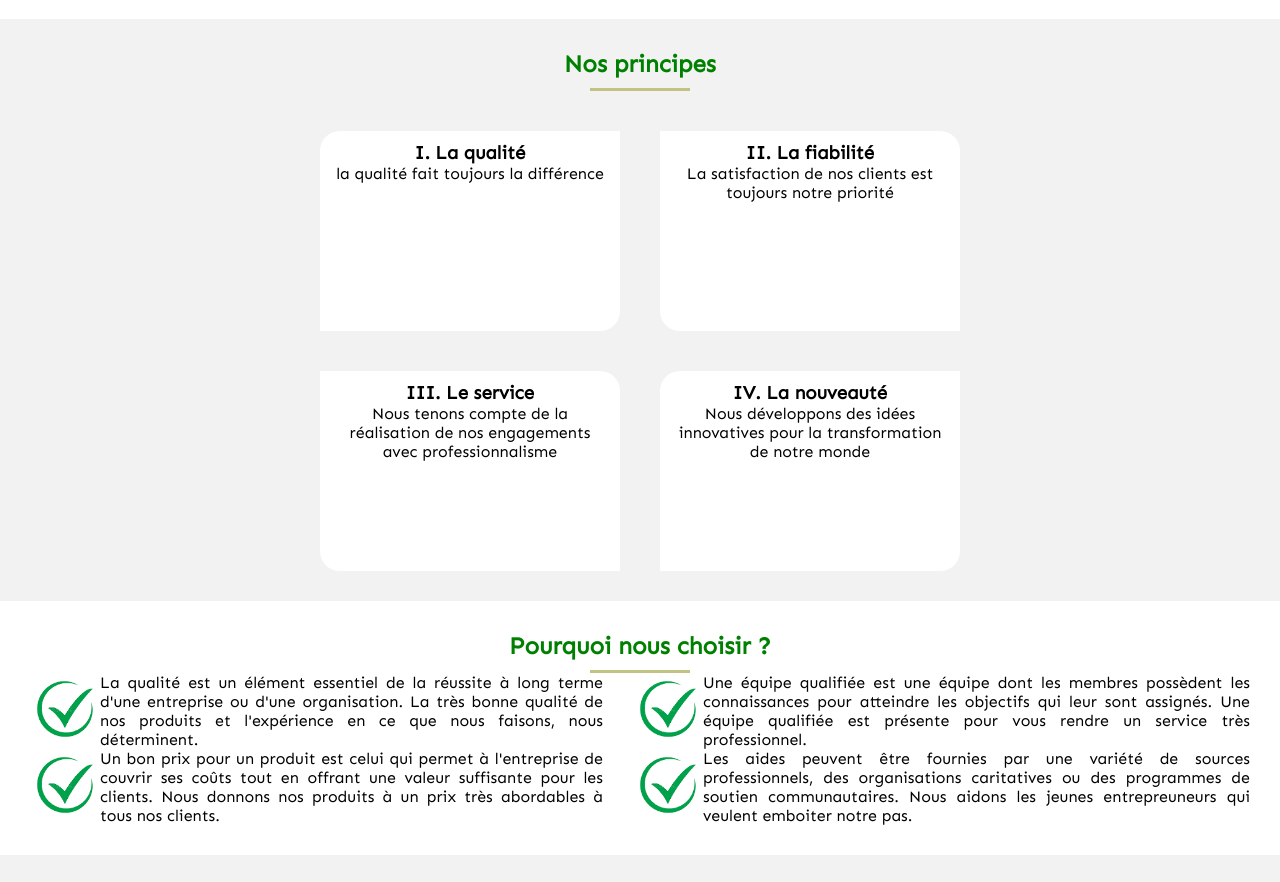
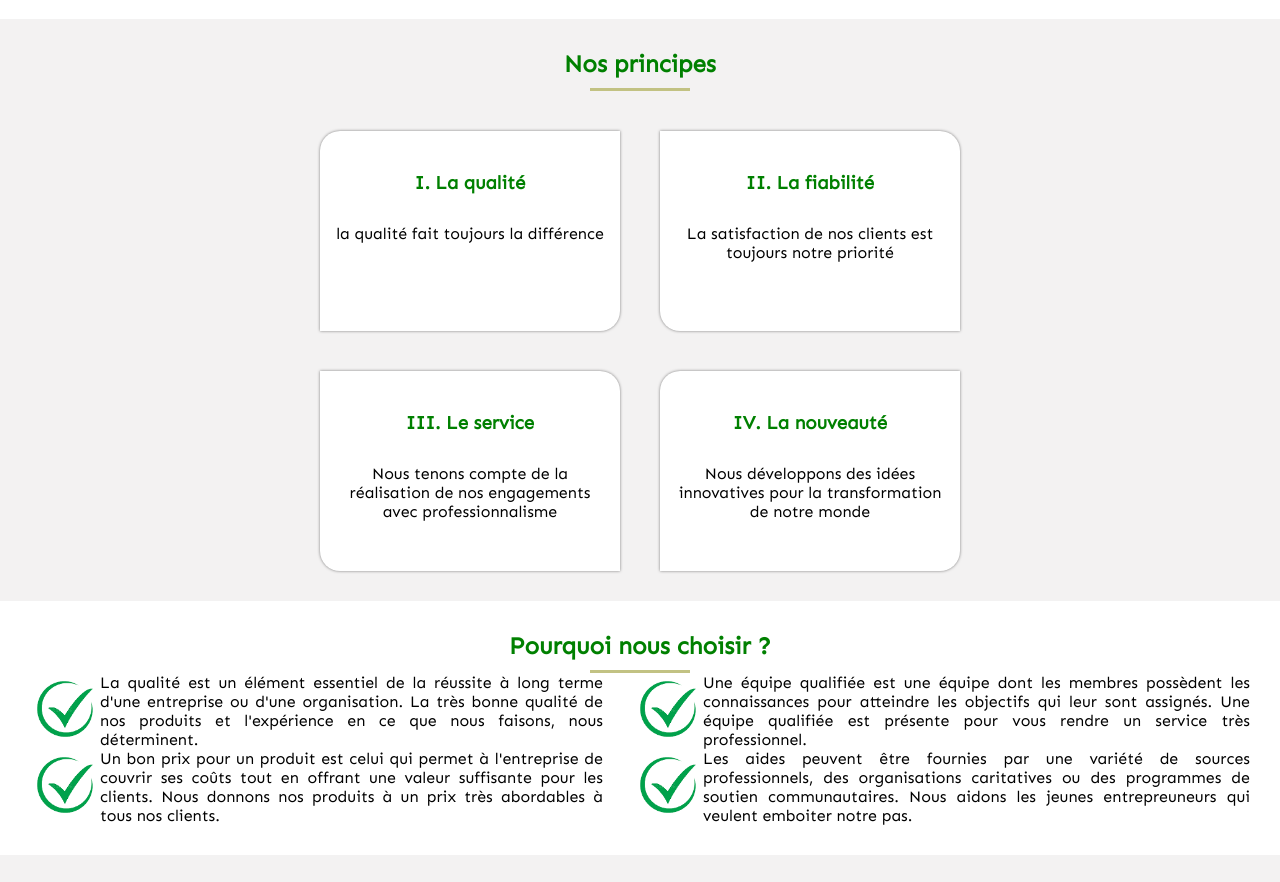
Before and after one commit to 17Anicet/Tujitegemee, a plain HTML site: page index.html in a window 1280 px wide. Shown: the part 1800-2682 px from the top of the page. Drawn offline with nearby package versions, Linux system fonts and the light colour scheme.

Commit message:
add to my repository

```diff
--- a/css/index.css
+++ b/css/index.css
@@ -192,15 +192,17 @@ header .menu2 ul{
     gap: 40px;
     padding-top: 40px;
 }
+.bloc5 h3{
+    color: green;
+    padding-top: 30px;
+}
 .bloc6,.bloc7,.bloc6a,.bloc7a{
     width: 300px;
     height: 200px;
     padding: 10px;
     text-align: center;
     background-color: white;
-    width: 300px;
-    height: 200px;
-    background-color: white;
+    box-shadow: 0px 0px 3px 0px rgba(0, 0, 0, 0.5);
 }
 .bloc6,.bloc7a{
     border-top-left-radius: 20px;
@@ -209,6 +211,9 @@ header .menu2 ul{
 .bloc6a,.bloc7{
     border-top-right-radius: 20px;
     border-bottom-left-radius: 20px;
+}
+.bloc6 p,.bloc7 p,.bloc6a p,.bloc7a p{
+    padding-top: 30px;
 }
 /*****************************************************/
 .bloc8{
@@ -388,8 +393,10 @@ footer a{
         padding: 15px;
     }
 }
-@media all and (max-width:648px){
-
+@media all and (max-width: 716px){
+    .bloc6,.bloc7,.bloc6a,.bloc7a{
+        border-radius: 20px;
+    }
 }
 @media all and (max-width:547px){
     .blocks p{
```
